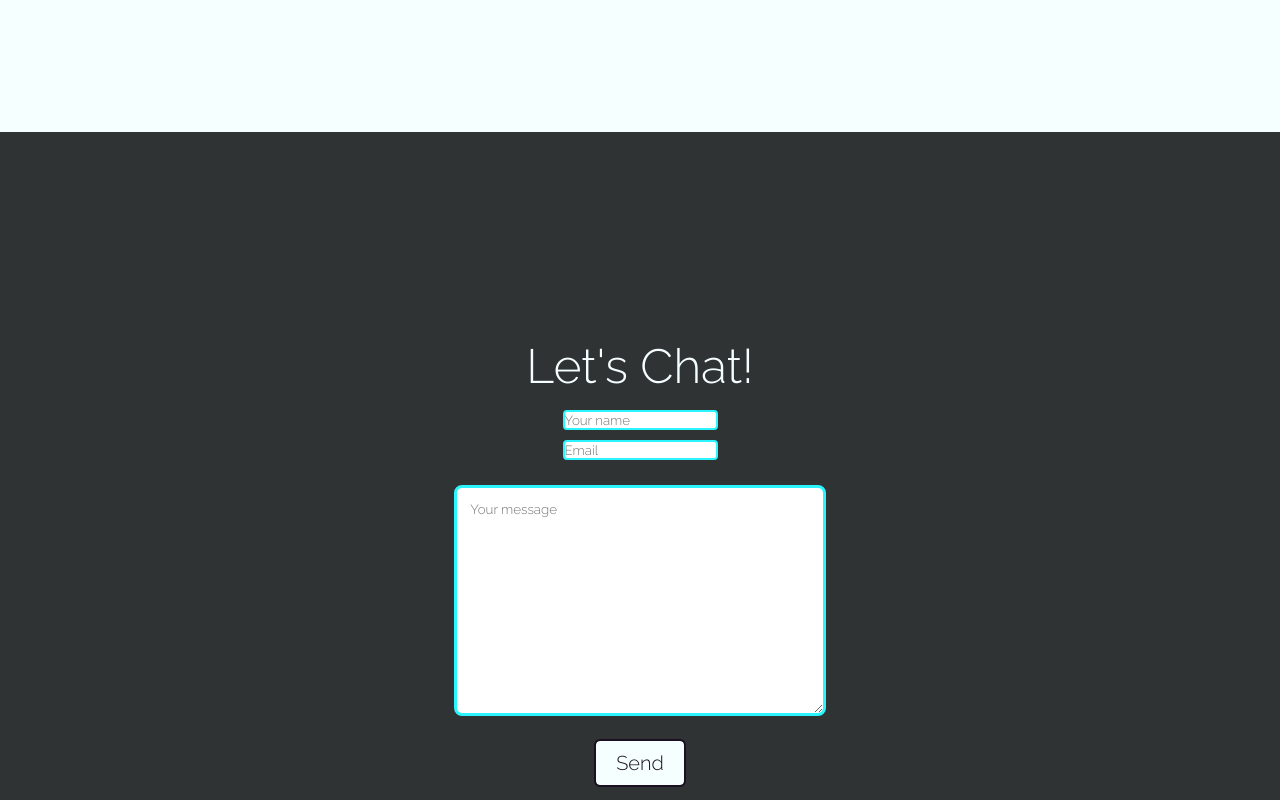
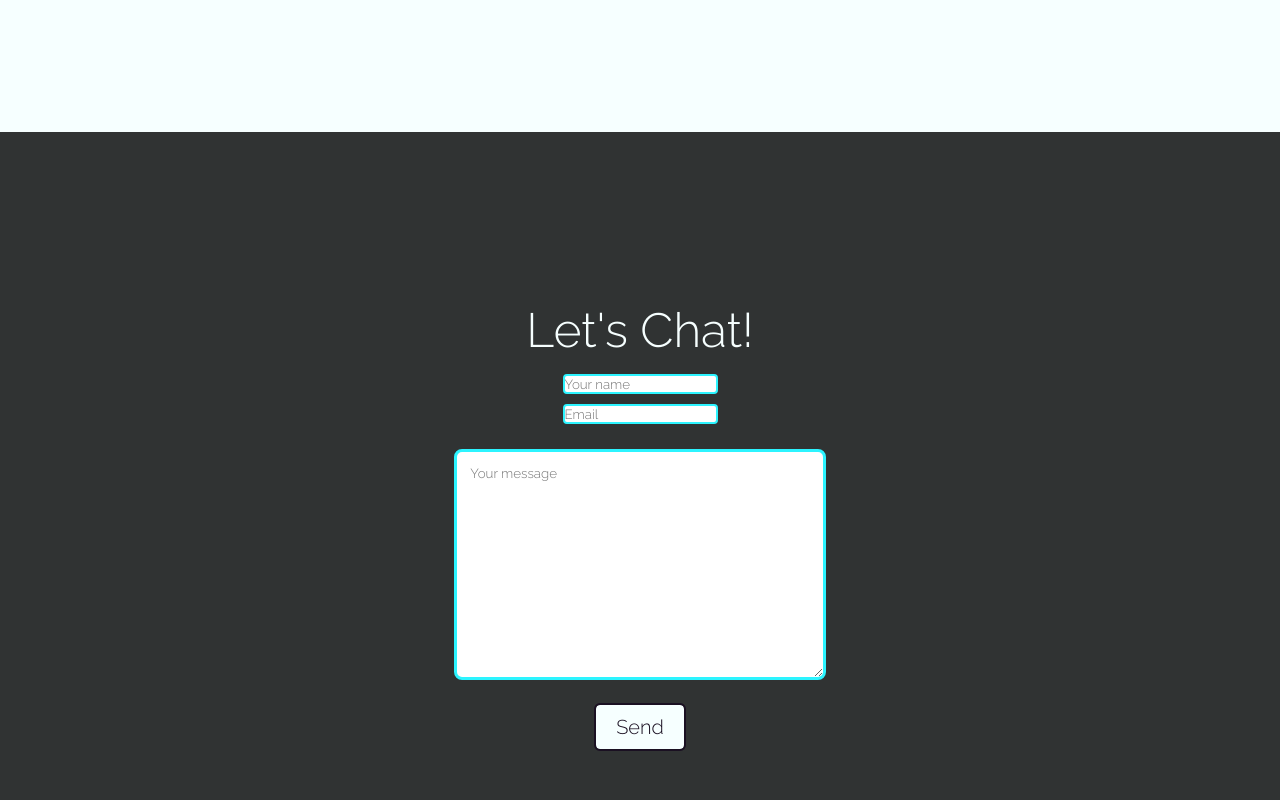
Before and after one commit to FortunateSmith/portfolio-styled-components, a React (Create React App) app: page / in a window 1280 px wide. Shown: the part 3600-4400 px from the top of the page. Built offline with nearby package versions, Linux system fonts and the light colour scheme.

Commit message:
change border-top

```diff
--- a/src/components/ContactForm/ContactFormElements.js
+++ b/src/components/ContactForm/ContactFormElements.js
@@ -2,7 +2,8 @@ import styled from "styled-components";
 
 export const FormSection = styled.div`
   color: "#f6ffff";
-  padding: 160px 0;
+  padding-top: 120px;
+  padding-bottom: 160px;
   height: 100vh;
   background: ${({ lightBg }) => (lightBg ? "#f6ffff" : "#303333")};
   display: flex;
```
